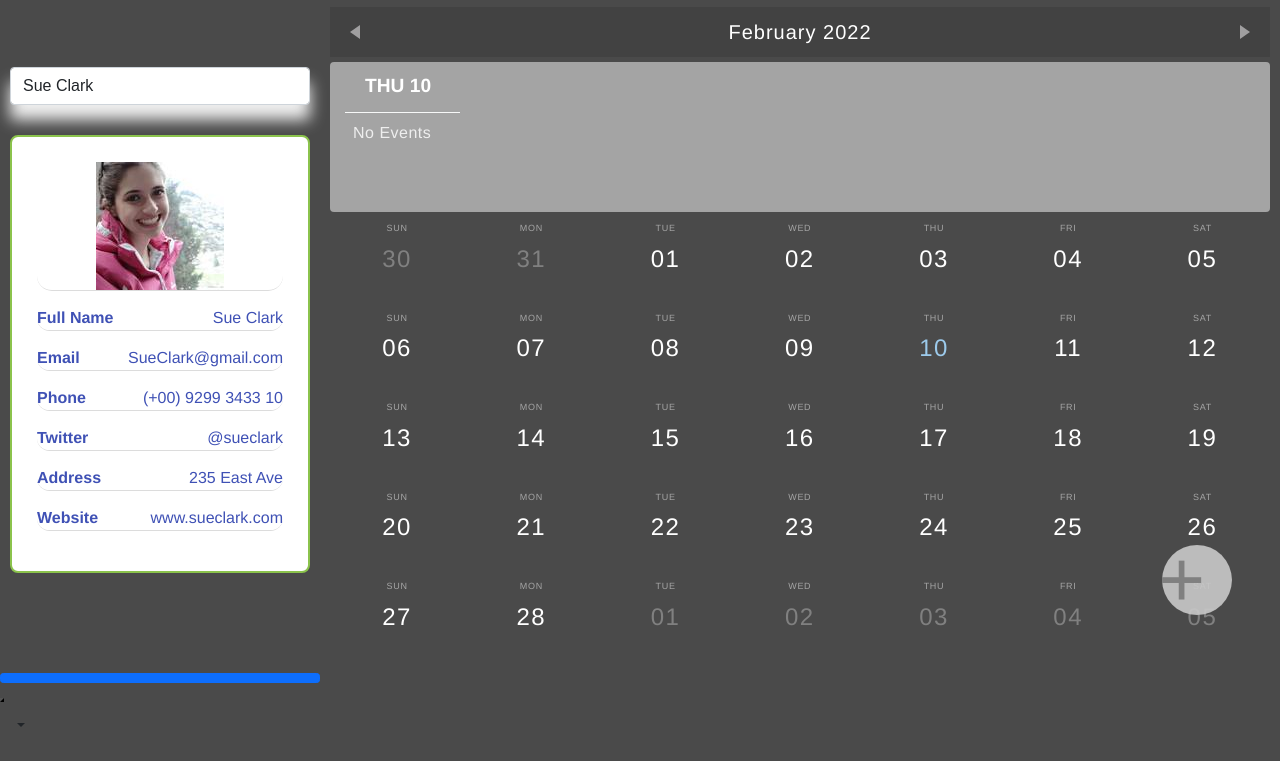
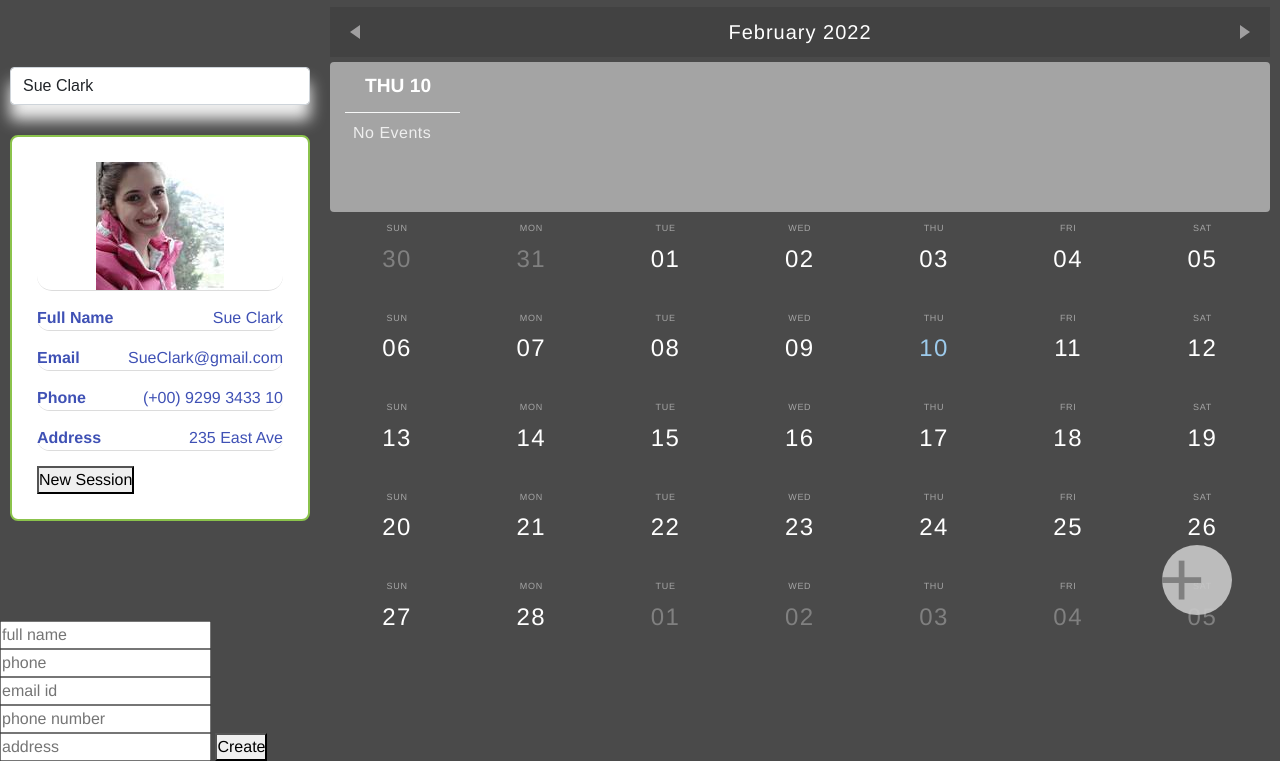
Before and after one commit to laurenagra/Peak-Performance, a plain HTML site: page index.html in a window 1280 px wide. Shown: the part 124-885 px from the top of the page. Drawn offline with nearby package versions, Linux system fonts and the light colour scheme.

Commit message:
Pseudocode for next set of code

```diff
--- a/index.html
+++ b/index.html
@@ -44,61 +44,54 @@
             <p><b>Full Name</b><span> Sue Clark</span></p>
             <p><b>Email</b><span> SueClark@gmail.com</span></p>
             <p><b>Phone</b><span> (+00) 9299 3433 10</span></p>
-            <p><b>Twitter</b><span> @sueclark</span></p>
             <p><b>Address</b><span> 235 East Ave</span></p>
-            <p><b>Website</b><span> www.sueclark.com</span></p>
+            <button>New Session</button>
           </div>
           <div id="ben" class="data">
             <p class="image"><img src="./assets/images/ben.jpg" alt=""></p>
             <p><b>Full Name</b><span> ben Clark</span></p>
             <p><b>Email</b><span> benClark@gmail.com</span></p>
             <p><b>Phone</b><span> (+00) 9299 3433 10</span></p>
-            <p><b>Twitter</b><span> @benclark</span></p>
             <p><b>Address</b><span> 235 East Ave</span></p>
-            <p><b>Website</b><span> www.benclark.com</span></p>
+            <button>New Session</button>
           </div>
           <div id="garry" class="data">
             <p class="image"><img src="./assets/images/garry.jpg" alt=""></p>
             <p><b>Full Name</b><span> garry Clark</span></p>
             <p><b>Email</b><span> garryClark@gmail.com</span></p>
             <p><b>Phone</b><span> (+00) 9299 3433 10</span></p>
-            <p><b>Twitter</b><span> @garryclark</span></p>
             <p><b>Address</b><span> 235 East Ave</span></p>
-            <p><b>Website</b><span> www.garryclark.com</span></p>
+            <button>New Session</button>
           </div>
           <div id="kim" class="data">
             <p class="image"><img src="./assets/images/kim.jpg" alt=""></p>
             <p><b>Full Name</b><span> kim Clark</span></p>
             <p><b>Email</b><span> kimClark@gmail.com</span></p>
             <p><b>Phone</b><span> (+00) 9299 3433 10</span></p>
-            <p><b>Twitter</b><span> @kimclark</span></p>
             <p><b>Address</b><span> 235 East Ave</span></p>
-            <p><b>Website</b><span> www.kimclark.com</span></p>
+            <button>New Session</button>
           </div>
         </div>
 
       </div>
-
-
-      <button id="service-list" class="btn btn-primary btn-sm" type="submit">
-      </button>
-      <!--On click of client name: open calendar-->
-      <!--Create aside with two containers/boxes inside-->
-      <!--One existing clients, the other new clients, both open dropdown schedule select-->
-      <!--Jamille: Drop down selector-->
-      <div id="new-client">
-        <!--Derrick--><button id="save-client"></button>
-        <div class="dropdown">
-          <button class="btn btn-default dropdown-toggle" type="button" id="dropdownMenu1" data-toggle="dropdown"
-            aria-haspopup="true" aria-expanded="true">
-          </button>
+      <!--turn into dropdown-->
+      <!--insert image of someone working out that will be covered by the dropdown when it is in use-->
+      <div class="login-page">
+        <div class="form">
+          <form class="register-form">
+            <input type="text" placeholder="full name" />
+            <input type="text" placeholder="phone" />
+            <input type="text" placeholder="email id" />
+            <input type="text" placeholder="phone number" />
+            <input type="text" placeholder="address" />
+            <button>Create</button>
+          </form>
         </div>
       </div>
-
+      <!--On click of client name: open calendar-->
+      <!--One existing clients, the other new clients, both open dropdown schedule select-->
     </aside>
 
-    <!--in main create container for calendar-->
-    <!--on click of date, can schedule or edit appointments for the day in dropdown schedule select-->
     <div id="calendar"></div>
 
     <div id='formDiv'>
@@ -106,6 +99,7 @@
         <legend>
           <h2> Add An Event </h2>
         </legend>
+        <!--BRIAN!!! WORK HERE BUBS-->
         <form name='myForm' onsubmit="myFunc()">
           <table>
             <tr>
@@ -116,10 +110,10 @@
               <td>Type:</td>
               <td style="display: flex;">
                 <select class="selectMenu" id="eventType" name="eventType" onchange="displayCol()" required>
-                <option value="">Select One</option>
-                <option value="Event">Event</option>
-                <option value="Leisure">Leisure</option>
-                <option value="Family Time">Family Time</option>
+                  <option value="">Select One</option>
+                  <option value="Event">Event</option>
+                  <option value="Leisure">Leisure</option>
+                  <option value="Family Time">Family Time</option>
                 </select>
                 <div id="eventColor"></div>
               </td>
@@ -127,6 +121,9 @@
             <tr>
               <td>Date:</td>
               <td><input type="date" name="eventDate" id="eventDate" required></td>
+            </tr>
+            <tr>
+              <td>Time:</td>
             </tr>
             <tr>
               <td><input type="submit" id="addEventBTN" value="Add Event"></td>
@@ -141,7 +138,6 @@
   </main>
 </body>
 <!--Wishlist! Footer, navbar with paypage info and plans-->
-<!--Javascript and jquery-->
 <!-- TAKEN REFERENCE FROM https://codepen.io/peanav/pen/ulkof -->
 
 <script src="https://cdnjs.cloudflare.com/ajax/libs/moment.js/2.24.0/moment.min.js"></script>
```
